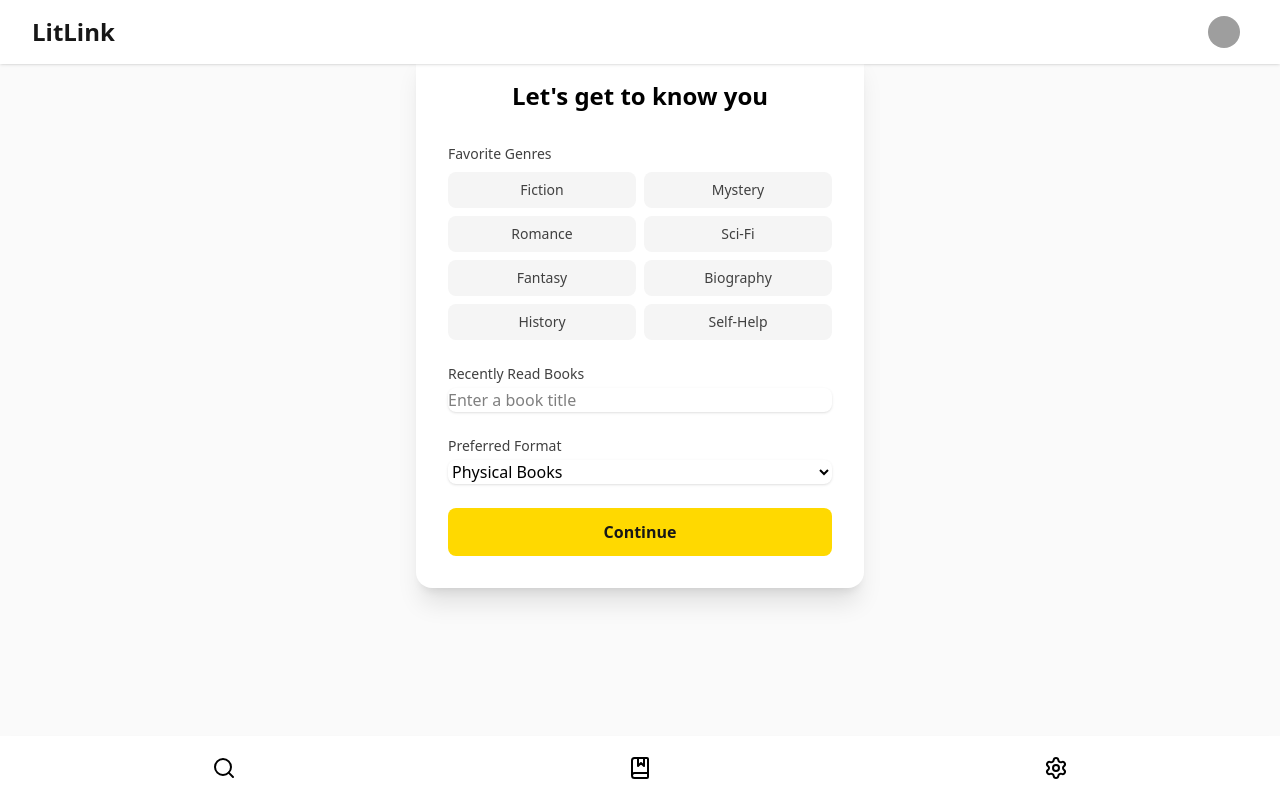
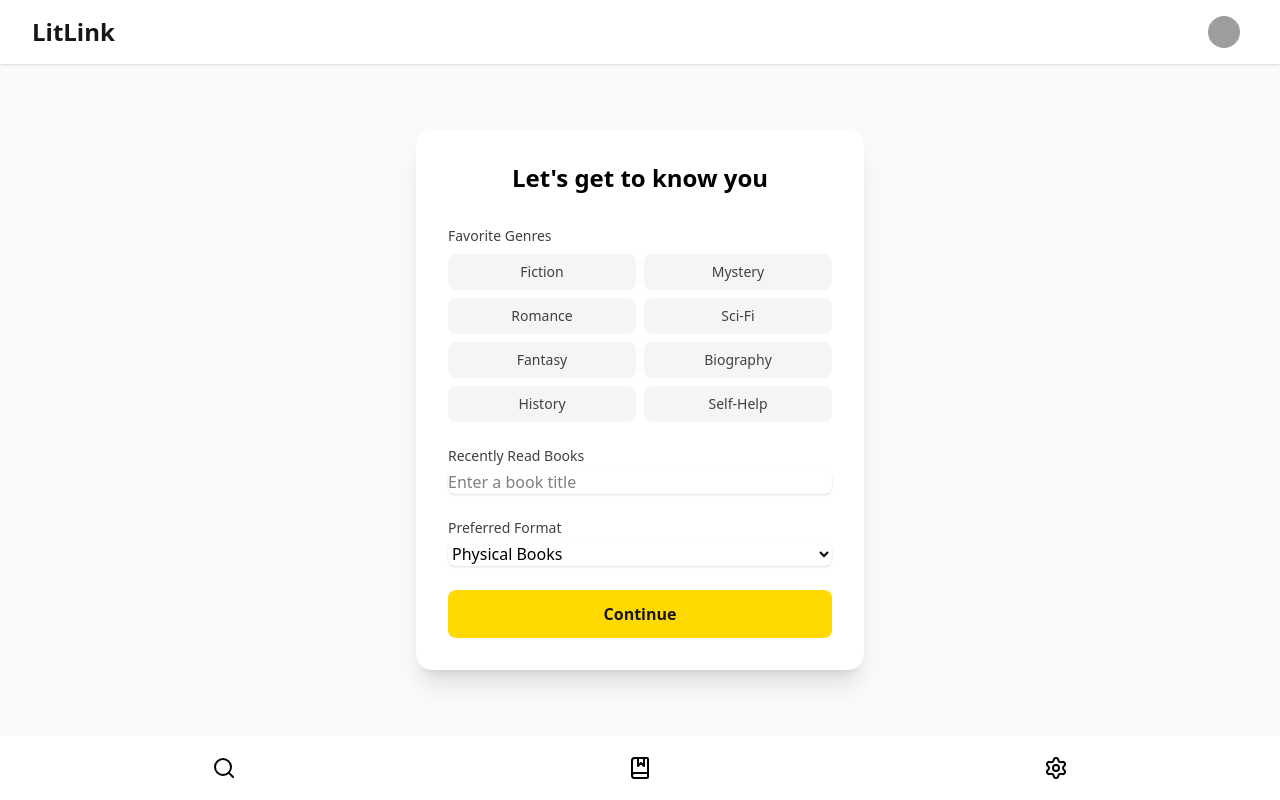
Before and after one commit to NotFabianML/LitLink, a Nuxt app: page /onboarding in a window 1280 px wide. Built offline with nearby package versions, Linux system fonts and the light colour scheme; grey boxes are pictures that could not be loaded.

Commit message:
style: Change main section width

```diff
--- a/pages/onboarding.vue
+++ b/pages/onboarding.vue
@@ -1,9 +1,7 @@
 <template>
-  <div class="min-h-screen bg-neutral-50 py-12 px-4 sm:px-6 lg:px-8">
-    <div class="max-w-md mx-auto">
-      <div class="bg-white rounded-2xl shadow-xl p-8">
+  <section class="min-h-screen bg-neutral-50 py-12 px-4 sm:px-6 lg:px-8 flex items-center justify-center">
+    <div class="w-full max-w-md bg-white rounded-2xl shadow-xl p-8">
       <h2 class="text-2xl font-bold text-center mb-8">Let's get to know you</h2>
-
       <form @submit.prevent="handleSubmit" class="space-y-6">
         <div>
           <label class="block text-sm font-medium text-neutral-700">
@@ -48,11 +46,12 @@
         </button>
       </form>
     </div>
-    </div>
-  </div>
+  </section>
 </template>
 
 <script setup>
+import { ref } from 'vue'
+
 const genres = [
   'Fiction',
   'Mystery',
@@ -70,7 +69,7 @@ const preferredFormat = ref('physical')
 
 const toggleGenre = (genre) => {
   if (selectedGenres.value.includes(genre)) {
-    selectedGenres.value = selectedGenres.value.filter(g => g !== genre)
+    selectedGenres.value = selectedGenres.value.filter((g) => g !== genre)
   } else {
     selectedGenres.value.push(genre)
   }
```
Lines whose indentation alone changed are shown as unchanged.
